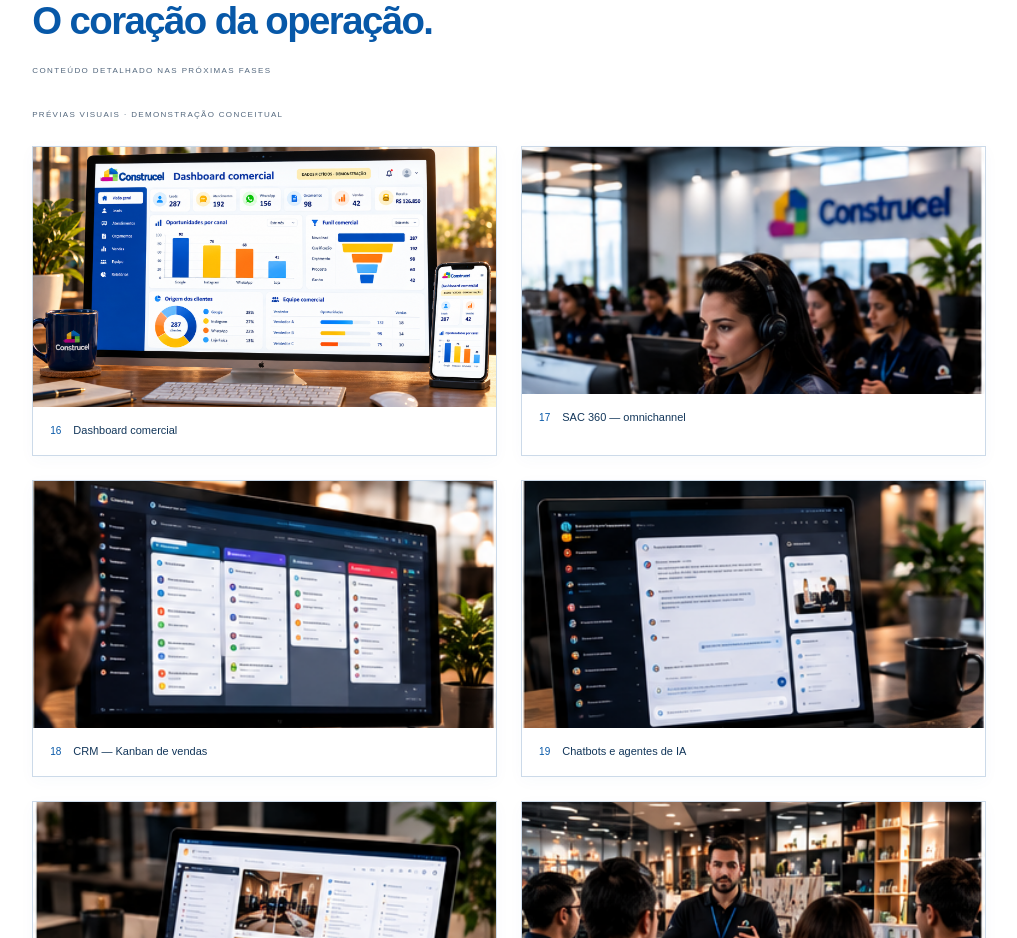
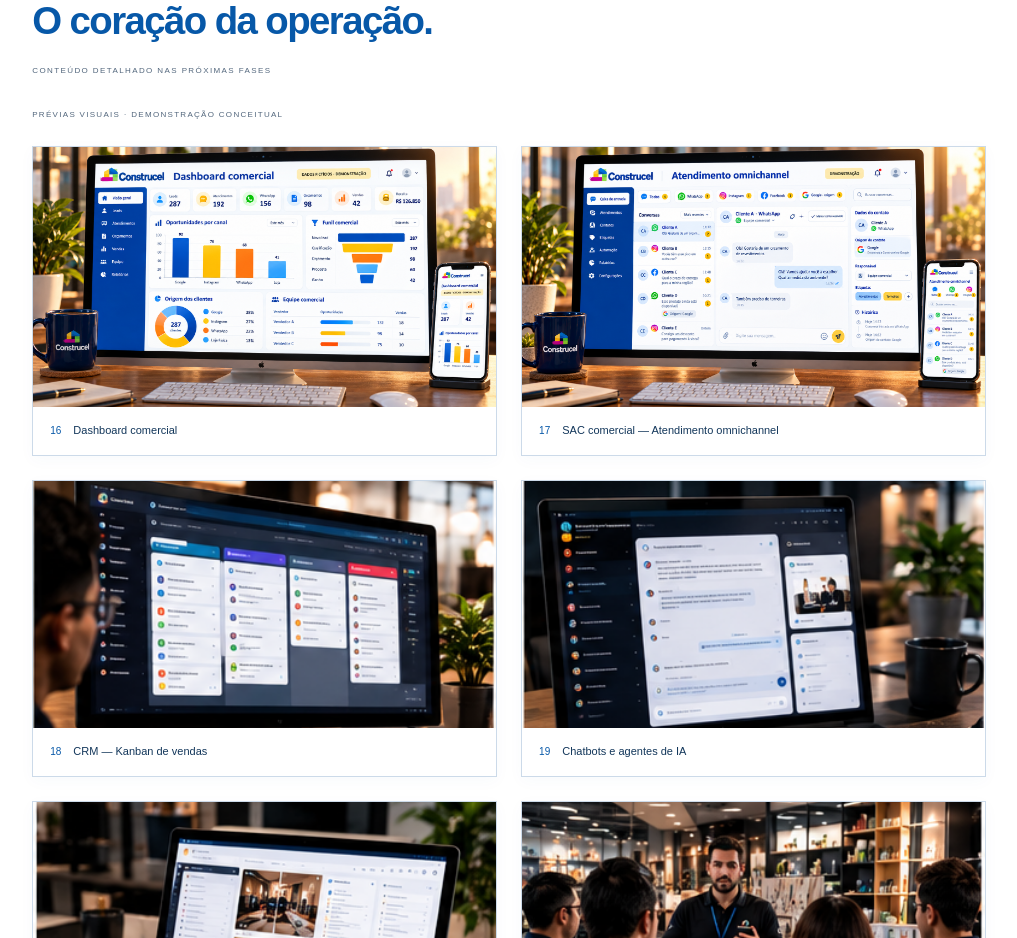
Before and after one commit to abuhcontato-glitch/abuhsca, a React (Vite) app: page /construcel in a window 1280 px wide. Shown: the part 4900-5838 px from the top of the page, without its empty margins (185-1202 px from the left). Built offline with nearby package versions, Linux system fonts and the light colour scheme.

Commit message:
Refaz SAC comercial como caixa de entrada omnichannel

```diff
--- a/src/MediaGallery.tsx
+++ b/src/MediaGallery.tsx
@@ -7,7 +7,7 @@
  'Campanhas e projetos criativos', 'Plano de marketing — 120 páginas', 'Manual de identidade visual',
  'Google Meu Negócio — Perfil da Empresa', 'Domínio e hospedagem — HostGator', 'Site institucional', 'E-commerce',
  'Landing pages de conversão', 'Produção de Conteúdo', 'Meta Ads — descoberta',
- 'Google Ads — intenção de compra', 'Dashboard comercial', 'SAC 360 — omnichannel',
+ 'Google Ads — intenção de compra', 'Dashboard comercial', 'SAC comercial — Atendimento omnichannel',
  'CRM — Kanban de vendas', 'Chatbots e agentes de IA', 'E-mail marketing e relacionamento',
  'Treinamento de vendedores', 'Universidade Construcel — EAD', 'Gestão de projetos e produtividade',
  'Base de conhecimento e biblioteca digital', 'Gestão financeira e indicadores',
@@ -22,7 +22,7 @@
 };
 function CroppedImage({ number, eager = false }: { number: number; eager?: boolean }) {
  const [width, height] = dimensions[String(number) as keyof typeof dimensions];
- const replacements: Record<number, string> = { 6: 'plano-marketing-construcel.png', 7: 'manual-identidade-construcel.png', 8: 'google-meu-negocio.png', 9: 'hostgator-dominio-hospedagem.png', 10: 'site-institucional-construcel.png', 11: 'ecommerce-construcel.png', 12: 'landingpage-formulario-chatbot.png', 13: 'producao-conteudo-ana-paula-maike.png', 14: 'meta-ads-construcel.png', 15: 'google-ads-construcel.png', 16: 'dashboard-comercial-construcel.png' };
+ const replacements: Record<number, string> = { 6: 'plano-marketing-construcel.png', 7: 'manual-identidade-construcel.png', 8: 'google-meu-negocio.png', 9: 'hostgator-dominio-hospedagem.png', 10: 'site-institucional-construcel.png', 11: 'ecommerce-construcel.png', 12: 'landingpage-formulario-chatbot.png', 13: 'producao-conteudo-ana-paula-maike.png', 14: 'meta-ads-construcel.png', 15: 'google-ads-construcel.png', 16: 'dashboard-comercial-construcel.png', 17: 'atendimento-omnichannel-construcel.png' };
  const imageFile = replacements[number] ?? `${String(number).padStart(2,'0')}.png`;
  const uncropped = number in replacements;
  return <div className={`media-crop ${uncropped ? 'media-uncropped' : ''}`} style={{ aspectRatio: width / (height * (uncropped ? 1 : .8)) }}>
--- a/src/mediaDimensions.json
+++ b/src/mediaDimensions.json
@@ -64,8 +64,8 @@
     941
   ],
   "17": [
-    384,
-    256
+    1672,
+    941
   ],
   "18": [
     384,
```
Also changed, not shown: public/media/construcel/atendimento-omnichannel-construcel.png (added), 1 other file (tests, documents, lock files or other folders).
